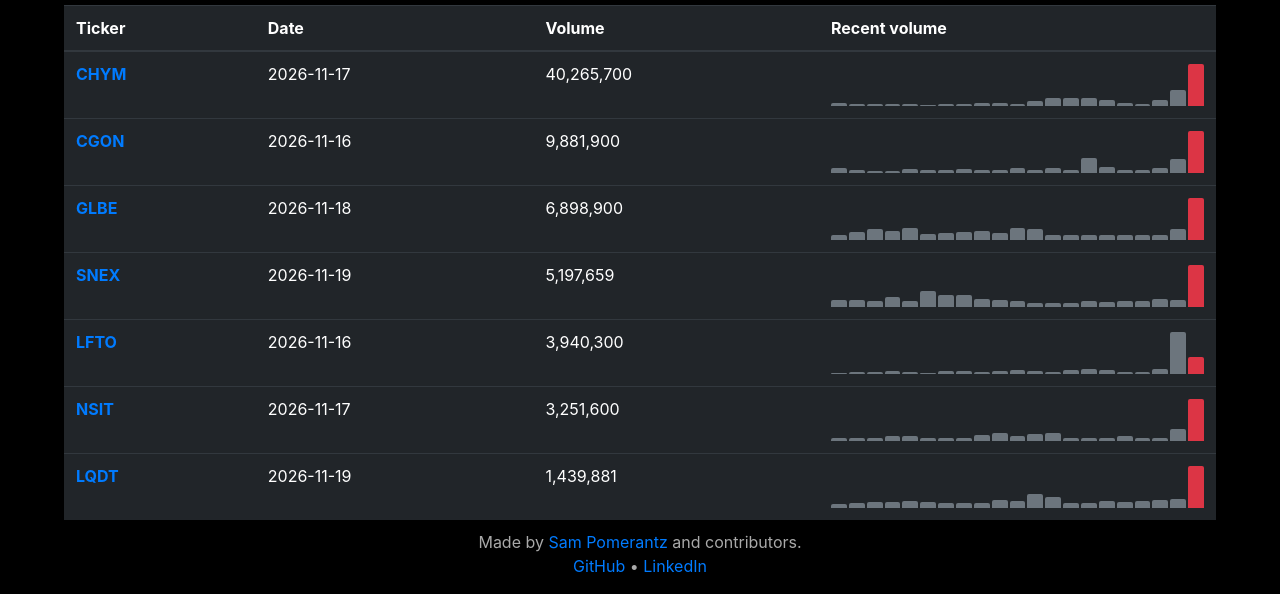
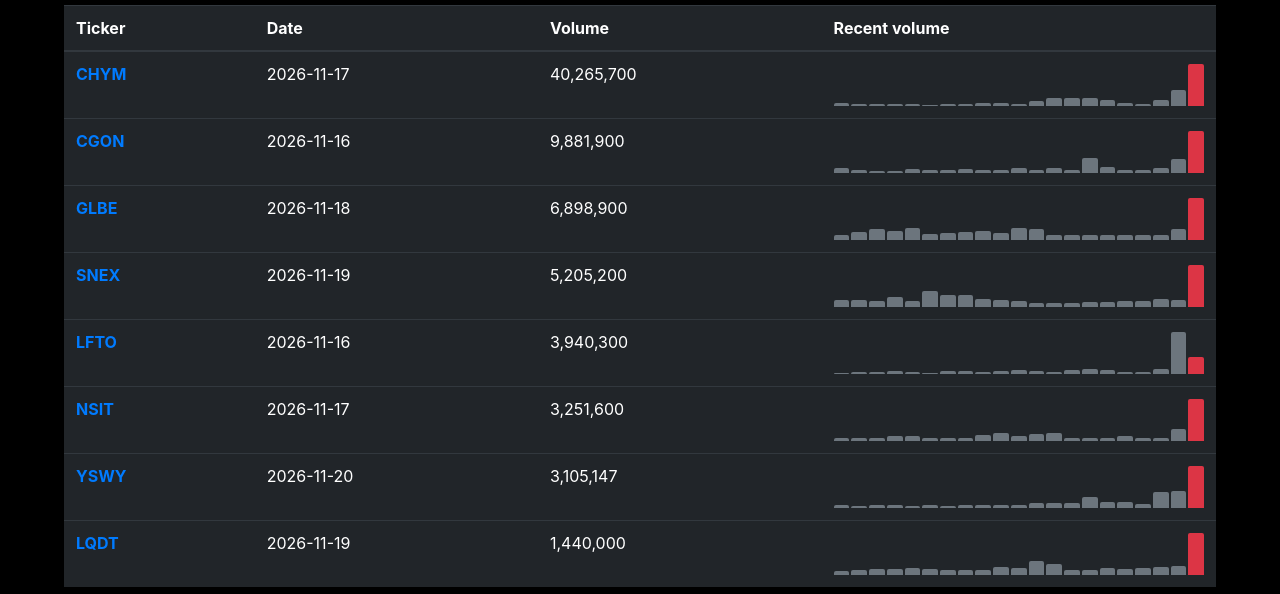
Before and after one commit to SamPom100/UnusualVolumeDetector, a plain HTML site: page index.html in a window 1280 px wide. Shown: the part 165-759 px from the top of the page. Drawn offline with nearby package versions, Linux system fonts and the light colour scheme.

Commit message:
chore: update daily stocks [skip ci]

```diff
--- a/index.html
+++ b/index.html
@@ -319,7 +319,7 @@
               >
             </th>
             <td>2026-11-19</td>
-            <td>5,197,659</td>
+            <td>5,205,200</td>
             <td>
               <div class="volume-chart" aria-label="Recent volume history">
 
@@ -363,10 +363,10 @@
                   style="height: 10%;" title="2026-11-09: 516,800"></span>
 
                 <span class="volume-bar"
-                  style="height: 11%;" title="2026-11-10: 545,900"></span>
+                  style="height: 10%;" title="2026-11-10: 545,900"></span>
 
                 <span class="volume-bar"
-                  style="height: 15%;" title="2026-11-11: 753,800"></span>
+                  style="height: 14%;" title="2026-11-11: 753,800"></span>
 
                 <span class="volume-bar"
                   style="height: 14%;" title="2026-11-12: 738,000"></span>
@@ -384,7 +384,7 @@
                   style="height: 17%;" title="2026-11-18: 874,300"></span>
 
                 <span class="volume-bar spike"
-                  style="height: 100%;" title="2026-11-19: 5,197,659"></span>
+                  style="height: 100%;" title="2026-11-19: 5,205,200"></span>
 
               </div>
             </td>
@@ -555,6 +555,87 @@
           <tr>
             <th scope="row">
               <a
+                href="https://www.google.com/finance/quote/YSWY:NASDAQ?window=1Y"
+                target="_blank"
+                rel="noopener noreferrer"
+                >YSWY</a
+              >
+            </th>
+            <td>2026-11-20</td>
+            <td>3,105,147</td>
+            <td>
+              <div class="volume-chart" aria-label="Recent volume history">
+
+                <span class="volume-bar"
+                  style="height: 7%;" title="2026-10-23: 209,300"></span>
+
+                <span class="volume-bar"
+                  style="height: 6%;" title="2026-10-26: 195,100"></span>
+
+                <span class="volume-bar"
+                  style="height: 7%;" title="2026-10-27: 226,700"></span>
+
+                <span class="volume-bar"
+                  style="height: 9%;" title="2026-10-28: 277,200"></span>
+
+                <span class="volume-bar"
+                  style="height: 6%;" title="2026-10-29: 176,600"></span>
+
+                <span class="volume-bar"
+                  style="height: 8%;" title="2026-10-30: 250,100"></span>
+
+                <span class="volume-bar"
+                  style="height: 6%;" title="2026-11-02: 199,400"></span>
+
+                <span class="volume-bar"
+                  style="height: 8%;" title="2026-11-03: 259,400"></span>
+
+                <span class="volume-bar"
+                  style="height: 7%;" title="2026-11-04: 210,900"></span>
+
+                <span class="volume-bar"
+                  style="height: 8%;" title="2026-11-05: 236,700"></span>
+
+                <span class="volume-bar"
+                  style="height: 7%;" title="2026-11-06: 204,500"></span>
+
+                <span class="volume-bar"
+                  style="height: 12%;" title="2026-11-09: 378,800"></span>
+
+                <span class="volume-bar"
+                  style="height: 12%;" title="2026-11-10: 357,700"></span>
+
+                <span class="volume-bar"
+                  style="height: 14%;" title="2026-11-11: 424,300"></span>
+
+                <span class="volume-bar"
+                  style="height: 27%;" title="2026-11-12: 846,200"></span>
+
+                <span class="volume-bar"
+                  style="height: 16%;" title="2026-11-13: 505,100"></span>
+
+                <span class="volume-bar"
+                  style="height: 15%;" title="2026-11-16: 475,000"></span>
+
+                <span class="volume-bar"
+                  style="height: 10%;" title="2026-11-17: 320,900"></span>
+
+                <span class="volume-bar"
+                  style="height: 38%;" title="2026-11-18: 1,191,300"></span>
+
+                <span class="volume-bar"
+                  style="height: 42%;" title="2026-11-19: 1,300,400"></span>
+
+                <span class="volume-bar spike"
+                  style="height: 100%;" title="2026-11-20: 3,105,147"></span>
+
+              </div>
+            </td>
+          </tr>
+
+          <tr>
+            <th scope="row">
+              <a
                 href="https://www.google.com/finance/quote/LQDT:NASDAQ?window=1Y"
                 target="_blank"
                 rel="noopener noreferrer"
@@ -562,7 +643,7 @@
               >
             </th>
             <td>2026-11-19</td>
-            <td>1,439,881</td>
+            <td>1,440,000</td>
             <td>
               <div class="volume-chart" aria-label="Recent volume history">
 
@@ -627,7 +708,7 @@
                   style="height: 23%;" title="2026-11-18: 333,500"></span>
 
                 <span class="volume-bar spike"
-                  style="height: 100%;" title="2026-11-19: 1,439,881"></span>
+                  style="height: 100%;" title="2026-11-19: 1,440,000"></span>
 
               </div>
             </td>
```
